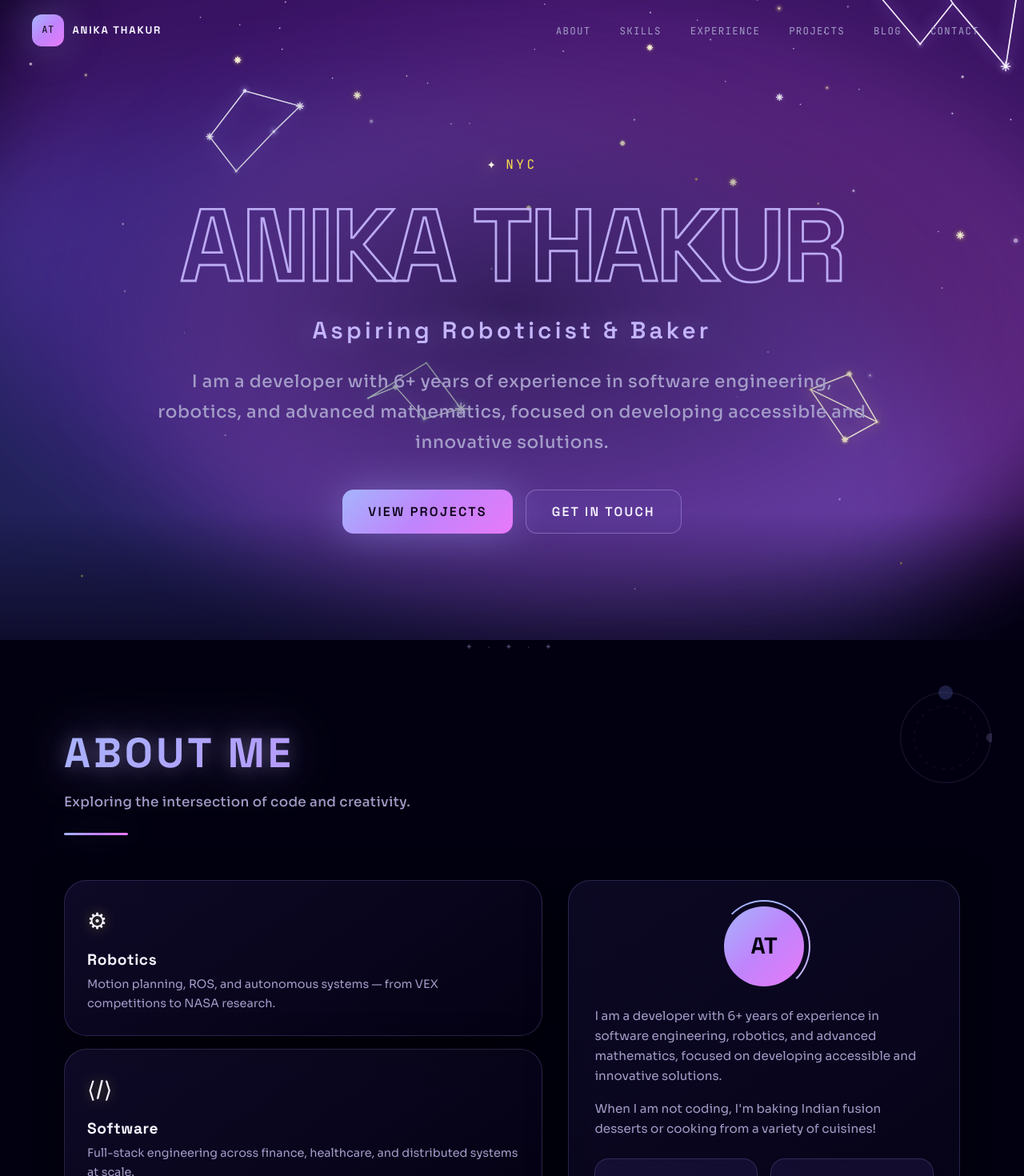
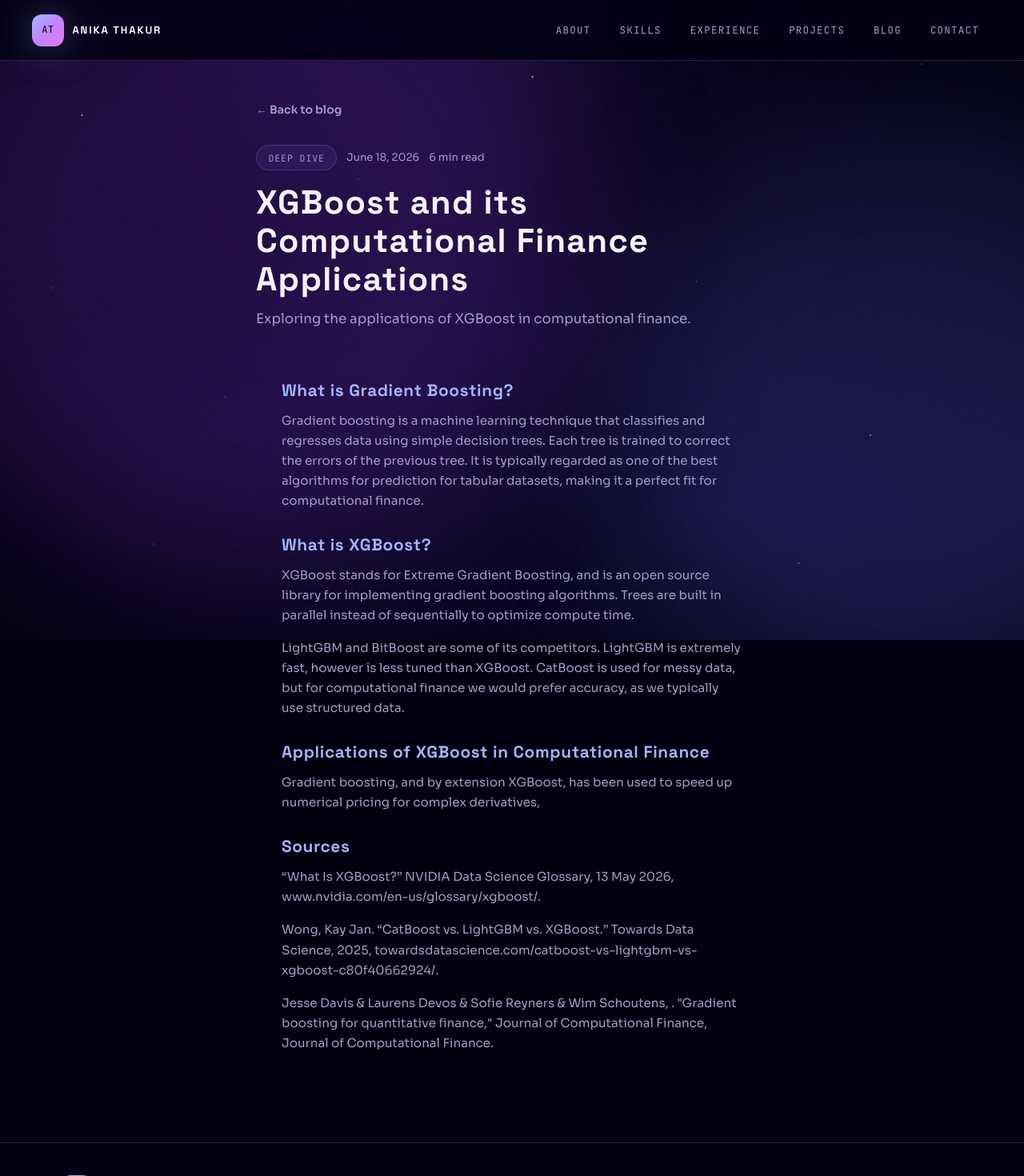
Before and after one commit to anikat2/anikaportfolio, a React (Vite) app: page /blog/gradient_boost in a window 1280 px wide. Before the commit this address led to /. Shown: the top 1470 px of the page at 80% size. Built offline with nearby package versions, Linux system fonts and the light colour scheme.

Commit message:
Describe your changes

```diff
--- a/src/components/About.tsx
+++ b/src/components/About.tsx
@@ -6,7 +6,7 @@ const identityCards = [
   {
     icon: '⚙',
     title: 'Robotics',
-    desc: 'Motion planning, ROS, and autonomous systems — from VEX competitions to NASA research.',
+    desc: 'Motion planning, ROS, and autonomous systems through various means, from VEX competitions to NASA research.',
     accent: 'cyan',
   },
   {
@@ -18,7 +18,7 @@ const identityCards = [
   {
     icon: '✦',
     title: 'Culinary',
-    desc: 'Indian fusion baking and creative cooking — precision meets artistry off the keyboard.',
+    desc: 'Indian fusion baking and cooking.',
     accent: 'amber',
   },
 ]
--- a/src/components/Hero.tsx
+++ b/src/components/Hero.tsx
@@ -13,10 +13,6 @@ export function Hero() {
 
       <div className="hero__layout">
         <div className="hero__content">
-          <p className="hero__eyebrow">
-            <span className="hero__eyebrow-star">✦</span>
-            {site.location}
-          </p>
 
           <h1 className="hero__title">
             <span className="hero__name" tabIndex={0}>
--- a/src/data/content.ts
+++ b/src/data/content.ts
@@ -284,6 +284,62 @@ export const blogPosts: BlogPost[] = [
       },
     ],
   },
+  {
+
+    slug: 'gradient_boost',
+    date: 'June 18, 2026',
+    title: 'XGBoost and its Computational Finance Applications',
+    excerpt: 'Exploring the applications of XGBoost in computational finance.',
+    readTime: '6 min',
+    tag: 'Deep Dive',
+    format: 'article',
+    content: [
+      {
+        type: 'heading',
+        text: 'What is Gradient Boosting?',
+      },
+      {
+        type: 'paragraph',
+        text: 'Gradient boosting is a machine learning technique that classifies and regresses data using simple decision trees. Each tree is trained to correct the errors of the previous tree. It is typically regarded as one of the best algorithms for prediction for tabular datasets, making it a perfect fit for computational finance.'
+      },
+      {
+        type: 'heading',
+        text: 'What is XGBoost?',
+      },
+      {
+        type: 'paragraph',
+        text: 'XGBoost stands for Extreme Gradient Boosting, and is an open source library for implementing gradient boosting algorithms. Trees are built in parallel instead of sequentially to optimize compute time.'
+      },
+      {
+        type: 'paragraph',
+        text: 'LightGBM and BitBoost are some of its competitors. LightGBM is extremely fast, however is less tuned than XGBoost. CatBoost is used for messy data, but for computational finance we would prefer accuracy, as we typically use structured data.'
+      },
+      {
+        type: 'heading',
+        text: 'Applications of XGBoost in Computational Finance',
+      },
+      {
+        type: 'paragraph',
+        text:  'Gradient boosting, and by extension XGBoost, has been used to speed up numerical pricing for complex derivatives, ',
+      },
+      {
+        type: 'heading',
+        text: 'Sources',
+      },
+      {
+        type: 'paragraph',
+        text: '“What Is XGBoost?” NVIDIA Data Science Glossary, 13 May 2026, www.nvidia.com/en-us/glossary/xgboost/.'
+      },
+      {
+        type: 'paragraph',
+        text: 'Wong, Kay Jan. “CatBoost vs. LightGBM vs. XGBoost.” Towards Data Science, 2025, towardsdatascience.com/catboost-vs-lightgbm-vs-xgboost-c80f40662924/.'
+      },
+      {
+        type: 'paragraph',
+        text: ' Jesse Davis & Laurens Devos & Sofie Reyners & Wim Schoutens, . "Gradient boosting for quantitative finance," Journal of Computational Finance, Journal of Computational Finance.'
+      },
+    ],
+  },
 ]
 
 export function getBlogPostBySlug(slug: string): BlogPost | undefined {
```
Also changed, not shown: 4 other files (tests, documents, lock files or other folders).
